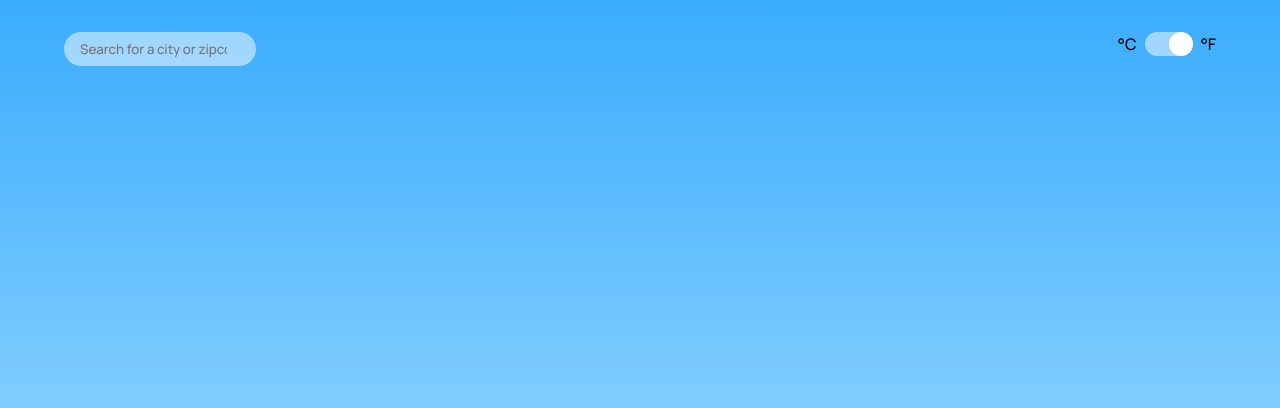
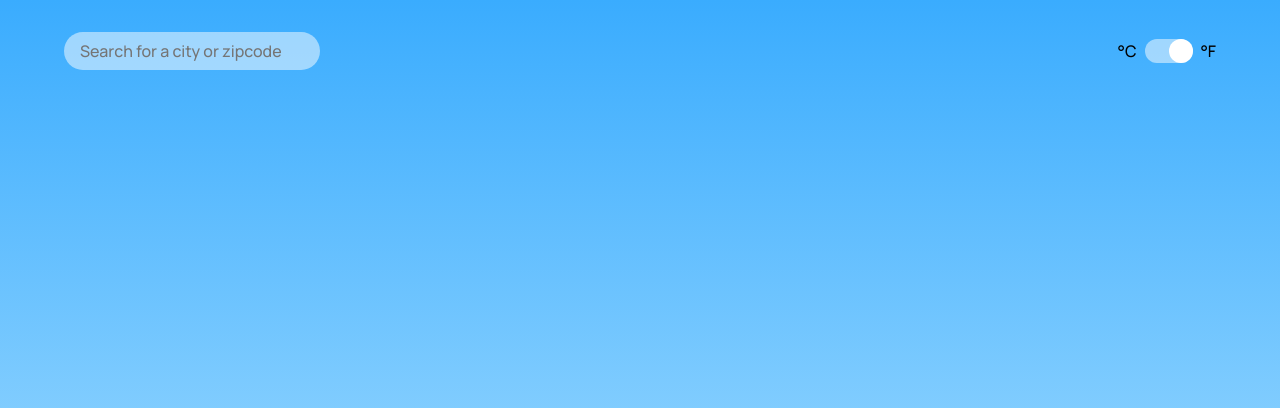
Before and after one commit to gitcommitem/odin-weather, a website built with webpack: page dist/index.html in a window 1280 px wide. Shown: the top 408 px of the page. Built offline with Linux system fonts and the light colour scheme; no server answers.

Commit message:
Adjust layout

```diff
--- a/src/style.css
+++ b/src/style.css
@@ -31,9 +31,8 @@
 :root,input{
     font-family: 'Manrope', sans-serif;
     font-weight: 500;
-
+    font-size: 1rem;
     --day-clear: linear-gradient(180deg, #3AACFE 0%, #D0F1FF 100%);
-    --night-clear: linear-gradient(180deg, #080C35 0%, #151D64 44.79%, #384883 100%);
 }
 
 /* Box sizing rules */
@@ -120,6 +119,7 @@ p.temp-range{
 
 nav{
     justify-content: space-between;
+    align-items: center;
     margin-bottom: 2rem;
 }
 
@@ -133,7 +133,7 @@ input#search{
     border-radius: 100rem;
     border: none;
     padding: 0.5rem 1rem;
-    width: 15vw;
+    width: 20vw;
     background-color: rgba(255, 255, 255, 0.5);
 }
 
```
Also changed, not shown: dist/main.js.
